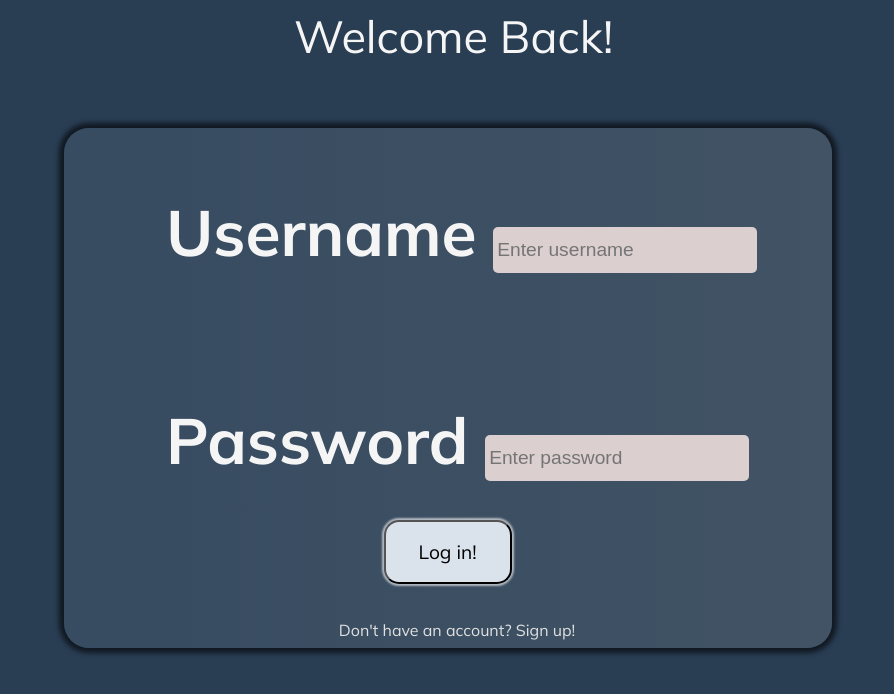
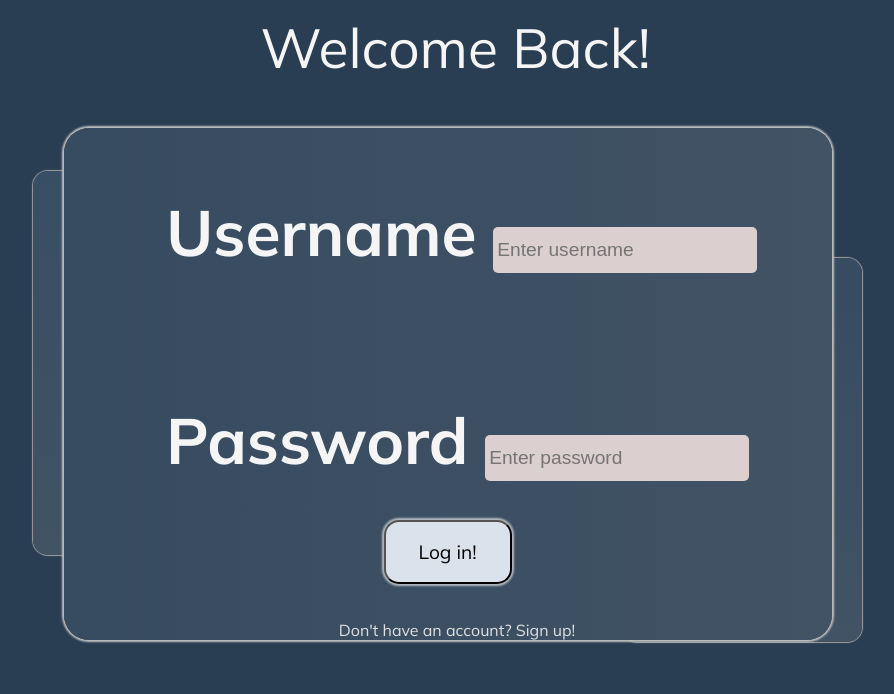
Before and after one commit to Paburtle8/congressional_repository, a website: page login.html in a window 1280 px wide. Shown: the whole page, without its empty margins (218-1112 px from the left). Drawn offline with nearby package versions, Linux system fonts and the light colour scheme.

Commit message:
pushing now

```diff
--- a/login.html
+++ b/login.html
@@ -14,6 +14,8 @@
 </head>
 <body>
 
+    <div class="logOutlineTop"></div>
+    <div class="logOutlineBottom"></div>
     <div class="logOutline"></div>
     <div class="logUser">
         <label for="username"><b>Username</b></label>
--- a/script.js
+++ b/script.js
@@ -30,7 +30,7 @@ document.addEventListener("DOMContentLoaded", () => {
 
 
     function refresh() {
-        welcomeDiv.textContent = "Get Started Now!";
+        welcomeDiv.textContent = "Get Started Now";
         logDone.textContent="Sign up";
         anchorSignUp.textContent="Already have an account? Log in";
 
--- a/styles.css
+++ b/styles.css
@@ -130,15 +130,47 @@ body {
     width:60vw;
     height:64vh;
     border-radius: 25px;
-    box-shadow: 0 0 5px 5px rgba(0, 0, 0, 0.6);
+    box-shadow: 0 0 2px 2px rgb(192, 192, 192);
     background: linear-gradient(90deg, rgb(55, 75, 97), rgb(65, 83, 100)) ;
     animation: logOutline ease .5s;
-    animation:
-        typing2 .7s steps(50, end) forwards;
+    animation: logUser ease 1.1s ;
+}
+
+.logOutlineTop {
+    transform: rotate(90deg);
+    position:absolute;
+    left:14vw;
+    top:19vw;
+    width:30vw;
+    height:30vh;
+    border-radius: 15px;
+    background: linear-gradient(90deg, rgb(56, 78, 100), rgb(65, 83, 100)) ;
+    animation: logOutlineTop ease 0.7s ;
+    box-shadow: 0 0 1px 1px rgb(158, 158, 158);
+}
+.logOutlineBottom {
+    transform: rotate(90deg);
+    position:absolute;
+    left:60vw;
+    bottom:18vw;
+    width:30vw;
+    height:30vh;
+    border-radius: 15px;
+    background: linear-gradient(90deg, rgb(55, 75, 97), rgb(65, 83, 100)) ;
+    animation: logOutlineBottom ease 0.7s ;
+    box-shadow: 0 0 1px 1px rgb(158, 158, 158);
 }
 @keyframes logOutline {
     from {transform: translateY(-2vh)}
     to {transform: translateY(0vh)}
+}
+@keyframes logOutlineTop {
+    from {transform: rotate(90deg) translateX(-4vh)}
+    to {transform: rotate(90deg) translateX(0vh)}
+}
+@keyframes logOutlineBottom {
+    from {transform: rotate(90deg) translateX(1vh)}
+    to {transform: rotate(90deg) translateX(0vh)}
 }
 
 #background {
@@ -265,14 +297,15 @@ body {
 }
 .welcomeDiv{
     position:absolute;
-    left:40vw;
+    left:37vw;
     font-family: Mulish;
     color:whitesmoke;
-    font-size:45px;
+    font-size:55px;
     display:inline-block;
     overflow:hidden;
     width:0;
     white-space: nowrap;
+    padding: 5px;
     animation:
         typing .7s steps(11, end) forwards;
 
```
Also changed, not shown: main.html (+1 -1 lines), node.js (deleted, +0 -13 lines).
